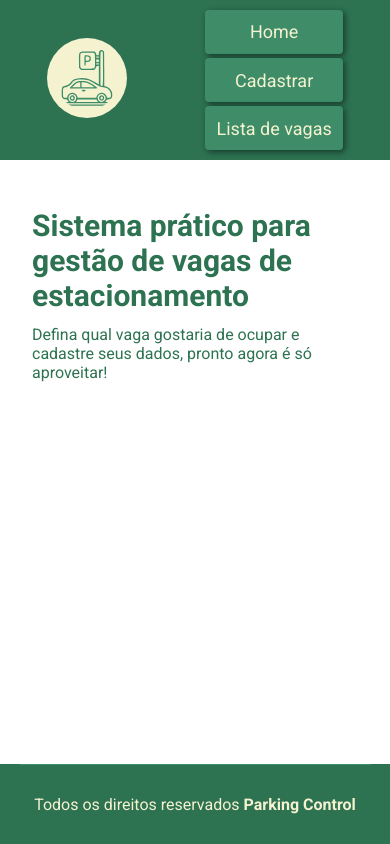
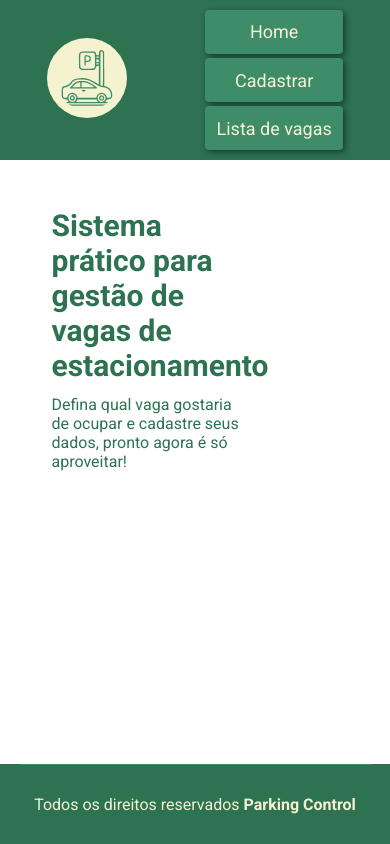
Before and after one commit to SidneyESSJr/parking-control, a React (Vite) app: page / in a window 390 px wide. Built offline with nearby package versions, Linux system fonts and the light colour scheme.

Commit message:
fix: ajusta o container da home

```diff
--- a/src/components/home/home.module.css
+++ b/src/components/home/home.module.css
@@ -15,7 +15,7 @@
 
 @media (max-width: 768px) {
   .home {
-    width: 100%;
+    width: 75%;
     padding: 3rem;
   }
 }
--- a/src/pages/home/homePage.module.css
+++ b/src/pages/home/homePage.module.css
@@ -1,3 +1,8 @@
+.home {
+  width: var(--container-width);
+  margin: auto;
+}
+
 
 @media (min-height: 420px) and (orientation: portrait) {
     .home {
```
